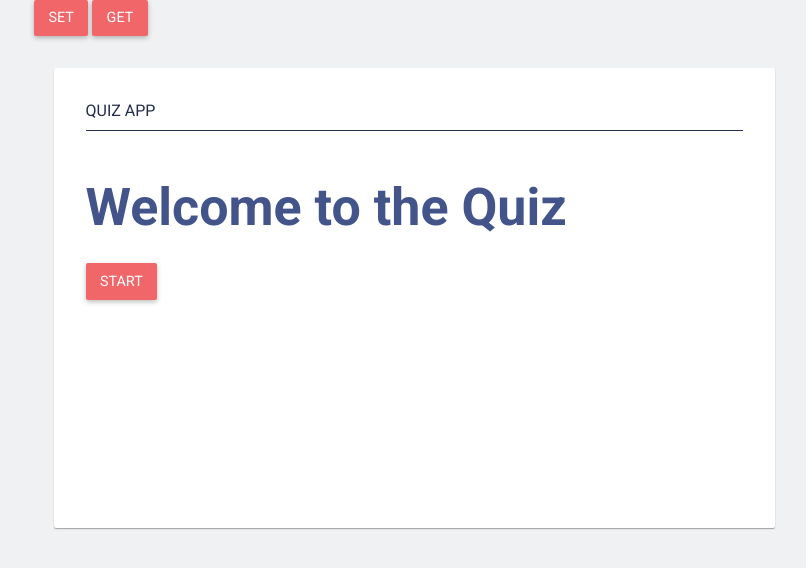
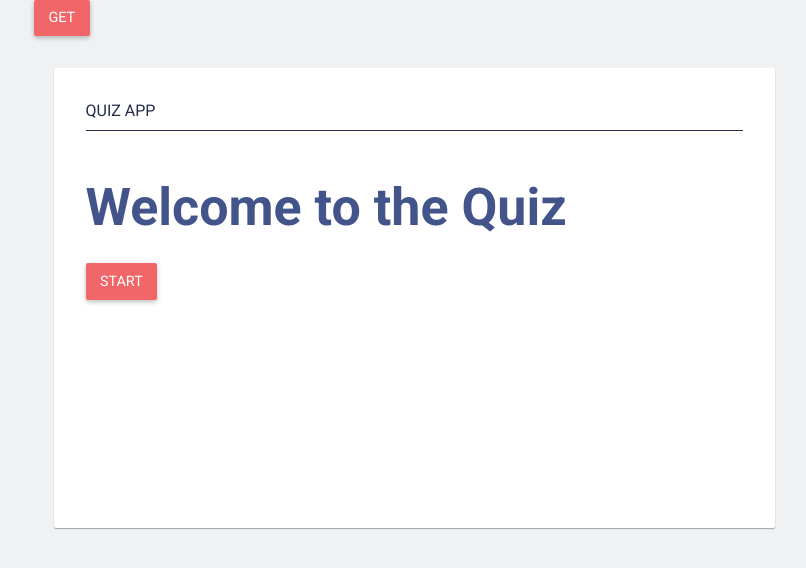
Before and after one commit to sameem420/JS-QuizApp, a plain HTML site: page index.html in a window 1280 px wide. Shown: the whole page, without its empty margins (226-1032 px from the left). Drawn offline with Linux system fonts and the light colour scheme.

Commit message:
Update index.html

```diff
--- a/index.html
+++ b/index.html
@@ -14,7 +14,6 @@
 
 </head>
 <body>
-    <button id="insert" onclick="saveData()">SET</button>
     <button id="get" onclick="getData()">GET</button>
     <div class="wrapper">
         <header>
```
